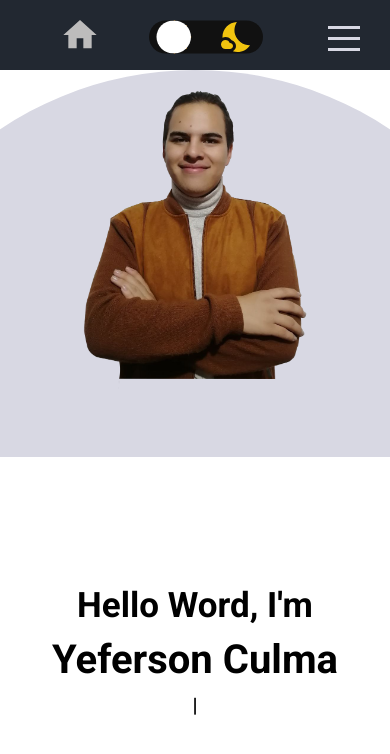
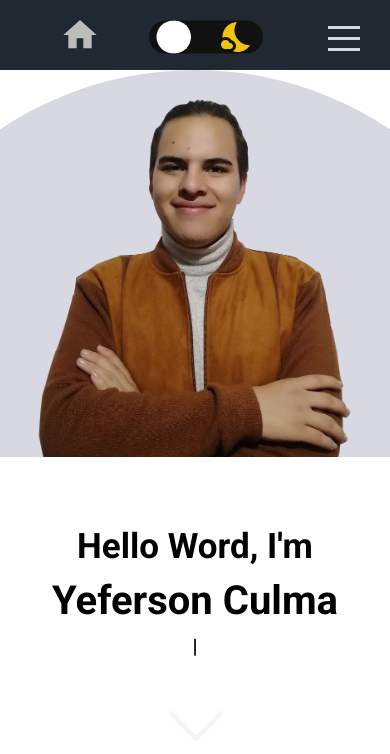
Before and after one commit to yeferfer/Portfolio-Website, a React (Create React App) app: page / in a window 390 px wide. Shown: the top 754 px of the page. Built offline with nearby package versions, Linux system fonts and the light colour scheme.

Commit message:
Update style Phone

```diff
--- a/src/components/contact/contact.scss
+++ b/src/components/contact/contact.scss
@@ -34,7 +34,7 @@
 
       @include mobile {
         margin-top: 0px;
-        height: 100%;
+        height: 80%;
       }
     }
   }
--- a/src/components/intro/intro.scss
+++ b/src/components/intro/intro.scss
@@ -54,7 +54,6 @@
         transform: scale(1.9);
 
         @include mobile {
-          height: 50%;
           transform: scale(1.2);
         }
 
@@ -81,6 +80,7 @@
       @include mobile {
         padding-left: 0;
         align-items: center;
+        height: 70%;
       }
 
       h1 {
@@ -127,6 +127,11 @@
       img {
         width: 80px;
         animation: arrowBlink 2s infinite;
+
+        @include mobile {
+          margin-bottom: 80%;
+          transform: translate(-10px, 0px);
+        }
       }
 
       @keyframes arrowBlink {
--- a/src/components/portfolio/portfolio.scss
+++ b/src/components/portfolio/portfolio.scss
@@ -18,6 +18,7 @@
 
     @include mobile {
       font-size: 20px;
+      margin-top: 10%;
     }
 
     @include table {
--- a/src/components/portfolioList/portfolioList.scss
+++ b/src/components/portfolioList/portfolioList.scss
@@ -4,7 +4,9 @@
   color: white !important;
   transition: all 2s ease;
 }
-
+li {
+  overflow: hidden;
+}
 .portfolioList {
   font-size: 12px;
   margin-right: 50px;
```
